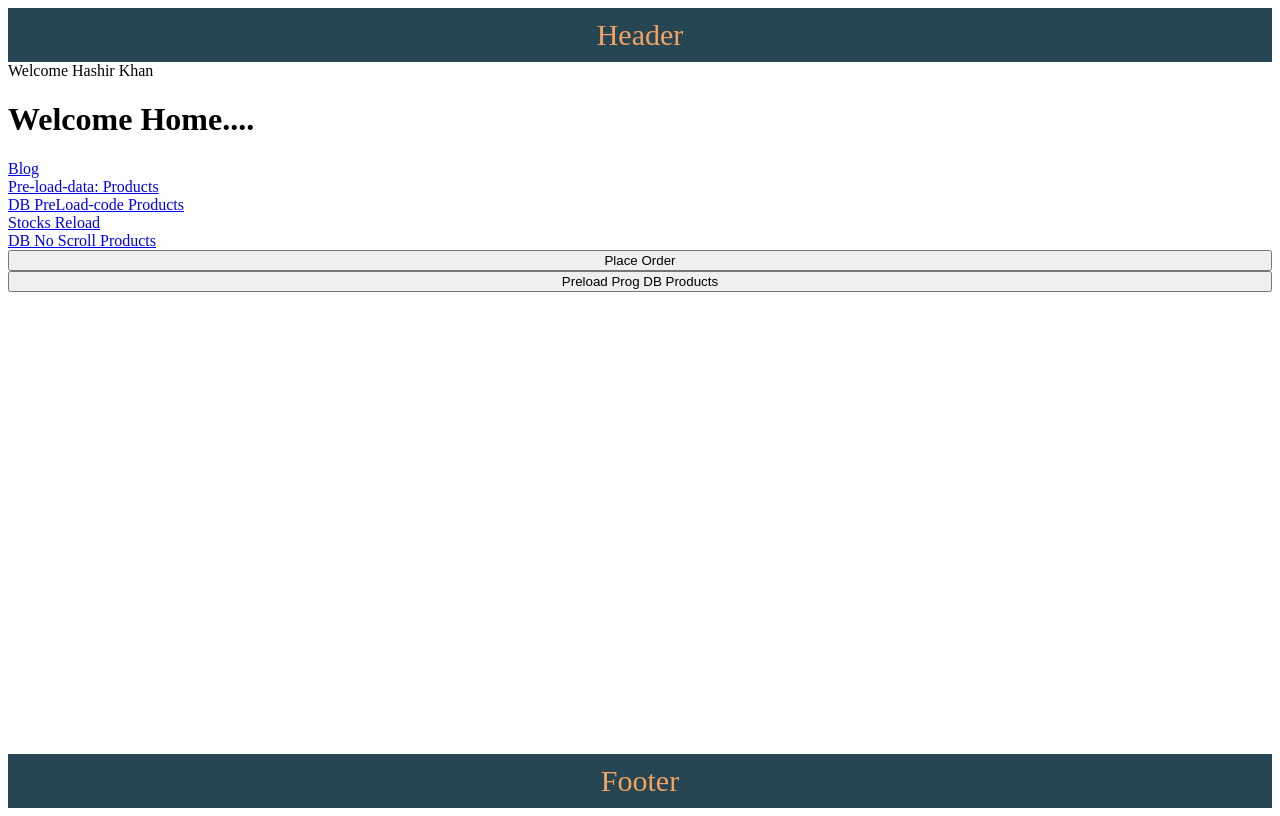
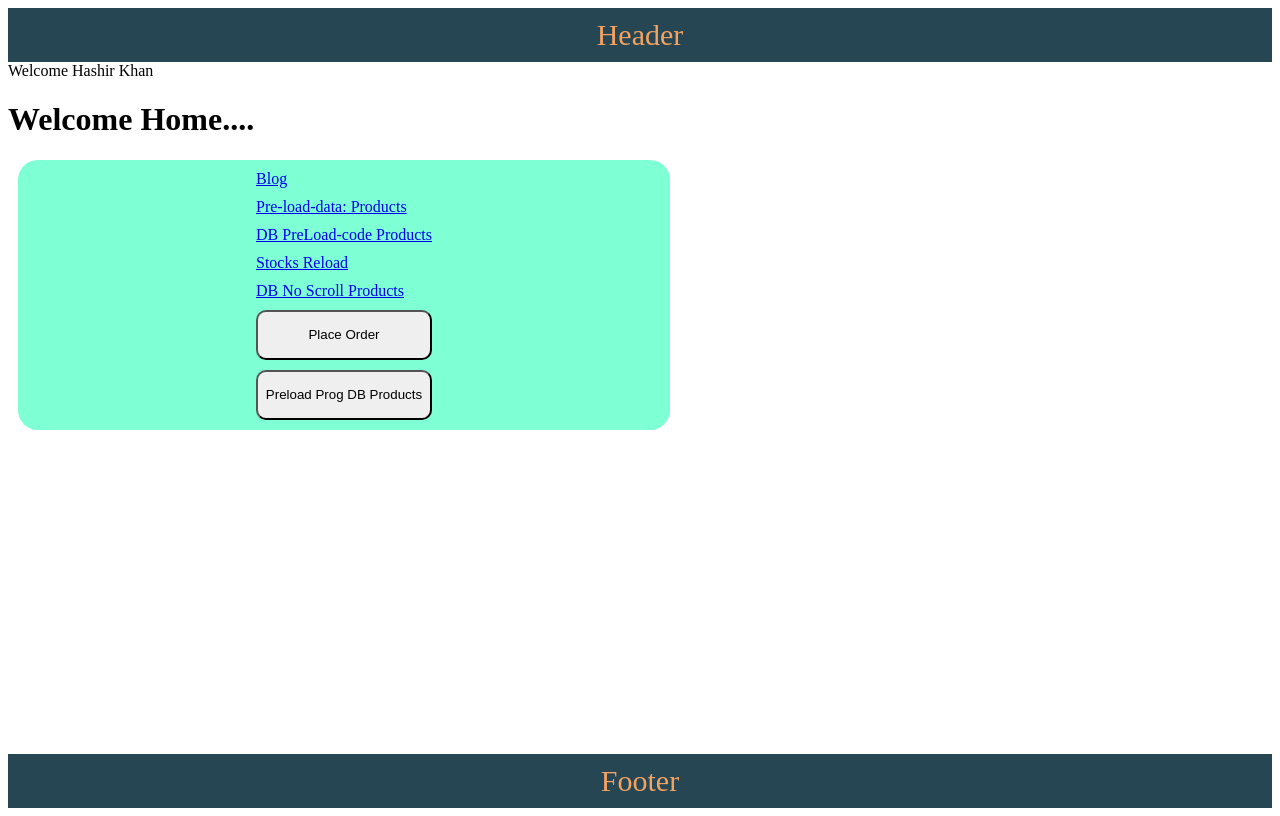
Before and after one commit to kamranlatifch/svelte-kit-practice, a SvelteKit app: page / in a window 1280 px wide. Built offline with nearby package versions, Linux system fonts and the light colour scheme.

Commit message:
42: ssr and csr

```diff
--- a/src/routes/+page.svelte
+++ b/src/routes/+page.svelte
@@ -20,14 +20,15 @@
 	<a href="/products" data-sveltekit-preload-data="hover">Pre-load-data: Products</a>
 	<a href="/db-products" data-sveltekit-preload-code="hover">DB PreLoad-code Products</a>
 	<a href="/stocks" data-sveltekit-reload>Stocks Reload</a>
-	<a href="/db-products" data-sveltekit-noscroll="hover">DB No Scroll Products</a>
+	<a href="/db-products" data-sveltekit-noscroll="true">DB No Scroll Products</a>
 
 	<!-- Navigating Programatically -->
-	<button on:click={handleClick}>Place Order</button>
+	<button class="button" on:click={handleClick}>Place Order</button>
 
 	<!-- Preload Programatically -->
 
 	<button
+		class="button"
 		on:focus={async () => {
 			await preloadData('/db-products');
 		}}
@@ -46,5 +47,16 @@
 	} */
 	.main {
 		display: grid;
+		width: 50%;
+		background-color: aquamarine;
+		padding: 10px;
+		margin: 10px;
+		gap: 10px;
+		border-radius: 20px;
+		justify-content: center;
+	}
+	.button {
+		border-radius: 10px;
+		height: 50px;
 	}
 </style>
--- a/src/routes/db-products/+layout.svelte
+++ b/src/routes/db-products/+layout.svelte
@@ -23,5 +23,6 @@
 		margin: 10px;
 		border: 1px solid #ccc;
 		padding: 10px;
+		/* height: 100vh; */
 	}
 </style>
--- a/src/routes/db-products/+page.js
+++ b/src/routes/db-products/+page.js
@@ -13,3 +13,6 @@ export const load = async (loadEvent) => {
 		notification
 	};
 };
+
+export const ssr = true;
+export const csr = false;
```
